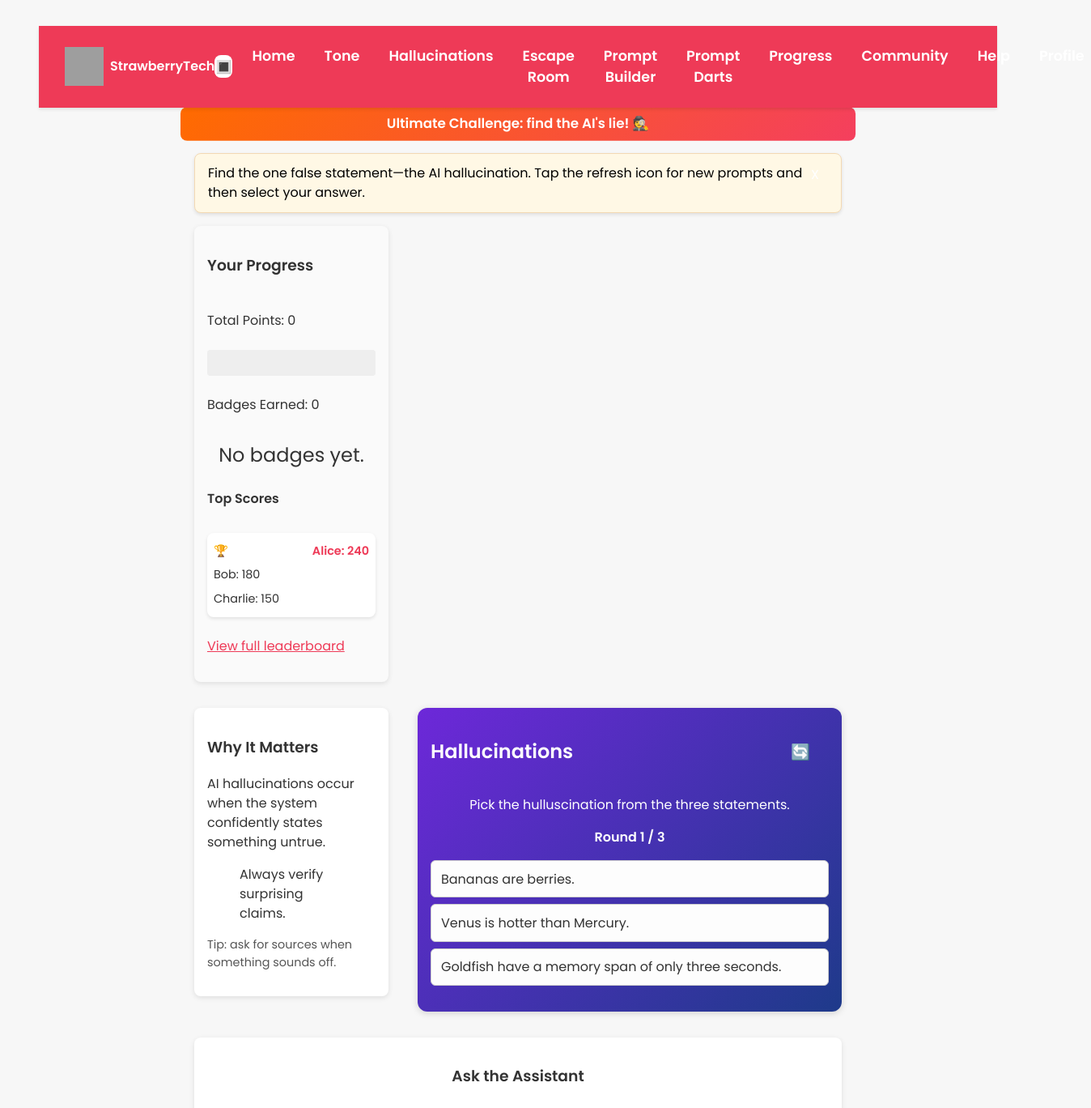
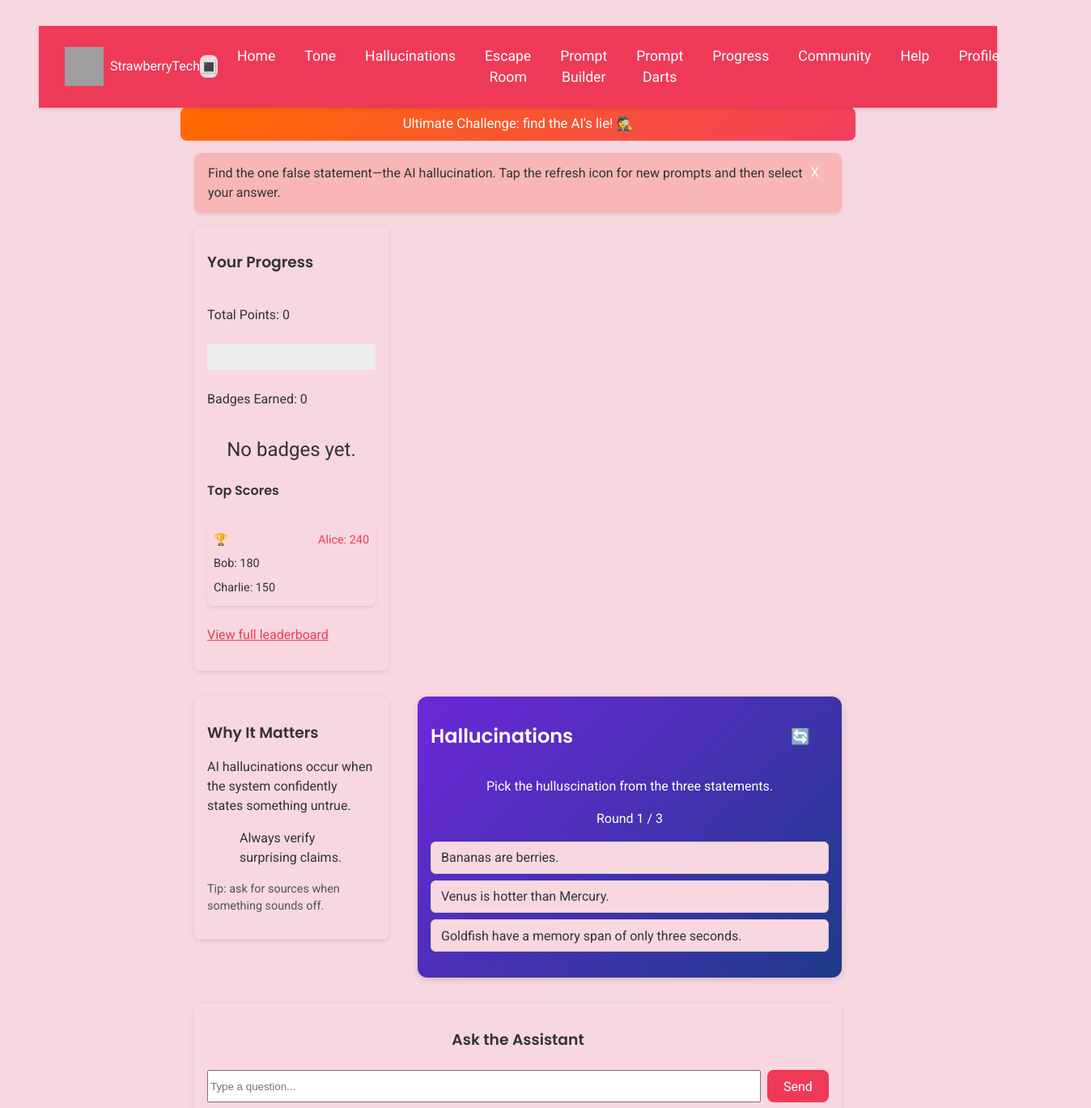
Before and after one commit to unnamedmistress/StrawberryTech, a React (Vite) app in the folder learning-games/: page /games/quiz in a window 1280 px wide. Shown: the top 1368 px of the page at 81% size, 1348 px wide, since content can reach past the window. Built offline with nearby package versions, Linux system fonts and the light colour scheme; grey boxes are pictures that could not be loaded.

Commit message:
Apply strawberry palette and Roboto font

```diff
--- a/learning-games/index.html
+++ b/learning-games/index.html
@@ -18,6 +18,10 @@
       rel="stylesheet"
     />
     <link
+      href="https://fonts.googleapis.com/css2?family=Roboto&display=swap"
+      rel="stylesheet"
+    />
+    <link
       href="https://fonts.googleapis.com/css2?family=Fredoka+One&display=swap"
       rel="stylesheet"
     />
--- a/learning-games/src/App.css
+++ b/learning-games/src/App.css
@@ -68,7 +68,7 @@
   text-decoration: none;
   display: block;
   overflow: hidden;
-  background: #fff;
+  background: var(--color-background);
   color: var(--color-text-dark);
   box-shadow: 0 2px 8px rgba(0, 0, 0, 0.1);
   transition: transform 0.2s ease, border-color 0.2s ease;
@@ -91,7 +91,7 @@
 
 .progress-sidebar {
   max-width: 240px;
-  background: #fafafa;
+  background: var(--color-background);
   color: var(--color-text-dark);
   padding: 1rem;
   border-radius: 8px;
@@ -165,7 +165,7 @@
 }
 
 .leaderboard-card {
-  background: #fff;
+  background: var(--color-background);
   color: var(--color-text-dark);
   padding: 1rem;
   border-radius: 8px;
@@ -173,12 +173,12 @@
 }
 
 .leaderboard-card .top-row {
-  background: #fffbe6;
+  background: var(--color-secondary);
 }
 
 .match3-sidebar {
   max-width: 240px;
-  background: #fff;
+  background: var(--color-background);
   color: var(--color-text-dark);
   padding: 1rem;
   border-radius: 8px;
@@ -308,7 +308,7 @@
 }
 .theme-toggle {
   margin-right: 1rem;
-  background: #fff;
+  background: var(--color-background);
   color: var(--color-brand);
   width: 1.75rem;
   height: 1.75rem;
@@ -521,8 +521,8 @@
 
 .response {
   margin-top: 1rem;
-  background: #f3f3f3;
-  color: #000;
+  background: var(--color-background);
+  color: var(--color-text-dark);
   padding: 1rem;
   border-radius: 6px;
 }
@@ -566,7 +566,7 @@
 /* Chat modal container - relative to position close button */
 
 .chat-modal {
-  background: #fff;
+  background: var(--color-background);
   color: var(--color-text-dark);
   padding: 1rem;
   border-radius: 8px;
@@ -617,9 +617,9 @@
 }
 
 .chat-message.assistant {
-  background: #f1f5f9;
-  color: #000;
-  border-color: #cbd5e1;
+  background: var(--color-background);
+  color: var(--color-text-dark);
+  border-color: var(--color-mint);
 }
 
 @media (max-width: 600px) {
@@ -647,7 +647,7 @@
   margin-top: 1rem;
 }
 .top-scores-card {
-  background: #fff;
+  background: var(--color-background);
   padding: 0.5rem;
   border-radius: 8px;
   box-shadow: 0 2px 4px rgba(0, 0, 0, 0.1);
--- a/learning-games/src/components/ui/InstructionBanner.css
+++ b/learning-games/src/components/ui/InstructionBanner.css
@@ -1,15 +1,15 @@
 .instruction-banner {
 
-  background: #fff8e5;
+  background: var(--color-secondary);
 
-  color: #000;
+  color: var(--color-text-dark);
   padding: 0.75rem 1rem;
   border-radius: 8px;
   box-shadow: 0 2px 4px rgba(0,0,0,0.1);
   position: relative;
   margin-bottom: 1rem;
   text-align: left;
-  border: 1px solid #f3d9b3;
+  border: 1px solid var(--color-secondary);
 }
 
 .banner-close {
--- a/learning-games/src/index.css
+++ b/learning-games/src/index.css
@@ -8,7 +8,13 @@
   --color-lime: #a3e635;
   --color-blue: #1e3a8a;
   --color-purple-dark: #6d28d9;
+  /* Strawberry palette */
   --color-brand: #ee3a57;
+  --color-background: #f8d7e1;
+  --color-accent: #6dbf4d;
+  --color-secondary: #f8b7b6;
+  --color-deep-red: #b41c2d;
+  --color-mint: #a8e6cf;
   --color-text-dark: #333;
 
   color-scheme: light dark;
@@ -39,11 +45,20 @@ body {
   min-width: 320px;
   min-height: 100vh;
   padding: 0 1rem;
+  font-family: 'Roboto', sans-serif;
 }
 
+h1,
+h2,
+h3,
+h4,
+h5,
+h6 {
+  font-family: 'Poppins', sans-serif;
+  line-height: 1.1;
+}
 h1 {
   font-size: 3.2em;
-  line-height: 1.1;
 }
 
 button {
@@ -79,7 +94,7 @@ button:focus-visible {
 @media (prefers-color-scheme: light) {
   :root {
     color: #213547;
-    background-color: #f7f7f7;
+    background-color: var(--color-background);
   }
   a:hover {
     color: var(--color-lime);
--- a/learning-games/src/pages/ClarityEscapeRoom.css
+++ b/learning-games/src/pages/ClarityEscapeRoom.css
@@ -8,7 +8,7 @@
 }
 
 .room {
-  background: #333;
+  background: var(--color-deep-red);
   color: #fff;
   padding: 1.25rem;
   border-radius: 10px;
@@ -32,8 +32,8 @@
   height: 2.5rem;
   border-radius: 8px;
   border: 1px solid #ccc;
-  background: #f9f9f9;
-  color: #333;
+  background: var(--color-background);
+  color: var(--color-text-dark);
   box-shadow: 0 1px 2px rgba(0, 0, 0, 0.1);
   transition: box-shadow 0.2s ease;
 }
@@ -49,7 +49,7 @@
 
 .escape-sidebar {
   max-width: 240px;
-  background: #f9f9f9;
+  background: var(--color-background);
   color: var(--color-text-dark);
   padding: 1rem;
   border-radius: 8px;
--- a/learning-games/src/pages/DragDropGame.css
+++ b/learning-games/src/pages/DragDropGame.css
@@ -49,8 +49,8 @@
 
 .response {
   margin-top: 1rem;
-  background: #f3f3f3;
-  color: #000;
+  background: var(--color-background);
+  color: var(--color-text-dark);
   padding: 1rem;
   border-radius: 6px;
 }
--- a/learning-games/src/pages/Home.css
+++ b/learning-games/src/pages/Home.css
@@ -96,7 +96,7 @@
 .hero-title {
   font-family: 'Fredoka One', cursive;
   font-size: 36px;
-  color: #ff6347;
+  color: var(--color-deep-red);
   text-align: center;
   margin-bottom: 0.5rem;
   text-shadow: 2px 2px 4px rgba(0, 0, 0, 0.3);
@@ -112,7 +112,7 @@
 .progress-summary progress {
   width: 80%;
   height: 1rem;
-  accent-color: #ffd700;
+  accent-color: var(--color-accent);
   display: block;
   margin: 0 auto;
 }
--- a/learning-games/src/pages/PromptDartsGame.css
+++ b/learning-games/src/pages/PromptDartsGame.css
@@ -12,7 +12,7 @@
 }
 
 .darts-game {
-  background: #fff;
+  background: var(--color-background);
   color: var(--color-text-dark);
   padding: 1rem;
   border-radius: 8px;
@@ -20,7 +20,7 @@
 
 .darts-sidebar {
   max-width: 240px;
-  background: #fafafa;
+  background: var(--color-background);
   color: var(--color-text-dark);
   padding: 1rem;
   border-radius: 8px;
--- a/learning-games/src/pages/PromptRecipeGame.css
+++ b/learning-games/src/pages/PromptRecipeGame.css
@@ -1,6 +1,6 @@
 
 .recipe-page {
-  background: #f7f7f7;
+  background: var(--color-background);
   padding: 1rem;
   min-height: 100vh;
   position: relative;
@@ -32,7 +32,7 @@
 
 .recipe-sidebar {
   max-width: 240px;
-  background: #fafafa;
+  background: var(--color-background);
   color: var(--color-text-dark);
   padding: 1rem;
   border-radius: 8px;
@@ -47,7 +47,7 @@
 }
 
 .recipe-game {
-  background: #fff;
+  background: var(--color-background);
   padding: 1.5rem;
   border-radius: 10px;
   box-shadow: 0 2px 8px rgba(0, 0, 0, 0.1);
@@ -73,7 +73,7 @@
   border: 2px dashed var(--color-purple-dark);
   border-radius: 8px;
   padding: 0.5rem;
-  background: #fafafa;
+  background: var(--color-background);
   display: flex;
   flex-direction: column;
   align-items: center;
@@ -82,7 +82,7 @@
 }
 
 .bowl.hover {
-  background: #f0f0f0;
+  background: var(--color-secondary);
   border-color: var(--color-brand);
 }
 
@@ -134,7 +134,7 @@
 
 .plate {
   margin-top: 1rem;
-  background: #fff;
+  background: var(--color-background);
   color: var(--color-text-dark);
   padding: 1.5rem;
   border-radius: 10px;
--- a/learning-games/src/pages/QuizGame.css
+++ b/learning-games/src/pages/QuizGame.css
@@ -29,14 +29,14 @@
   padding: 0.6rem 0.75rem;
   border: 1px solid #ccc;
   border-radius: 6px;
-  background: #fdfdfd;
+  background: var(--color-background);
   color: var(--color-text-dark);
   cursor: pointer;
   transition: transform 0.15s, background-color 0.15s;
 }
 
 .statement-btn:hover {
-  background: #ececec;
+  background: var(--color-secondary);
   transform: scale(1.03);
 }
 
@@ -52,7 +52,7 @@
 }
 
 .chatbox {
-  background: #fff;
+  background: var(--color-background);
   color: var(--color-text-dark);
   padding: 1rem;
   border-radius: 8px;
@@ -127,7 +127,7 @@
 
 .quiz-sidebar {
   max-width: 240px;
-  background: #fff;
+  background: var(--color-background);
   color: var(--color-text-dark);
   padding: 1rem;
   border-radius: 8px;
--- a/learning-games/src/pages/SplashPage.css
+++ b/learning-games/src/pages/SplashPage.css
@@ -5,7 +5,7 @@
   overflow: hidden;
   color: #fff;
   text-align: center;
-  background: linear-gradient(to bottom right, #ff4d80, #ff9966);
+  background: linear-gradient(to bottom right, var(--color-brand), var(--color-secondary));
 }
 
 .overlay {
@@ -27,14 +27,14 @@
   font-family: 'Roboto', sans-serif;
   font-weight: bold;
   font-size: 16px;
-  background: #32cd32;
+  background: var(--color-accent);
   min-width: 44px;
   min-height: 44px;
   transition: background-color 0.3s ease;
 }
 
 .start-btn:hover {
-  background: #228b22;
+  background: var(--color-mint);
 }
 
 .start-btn:active {
```
